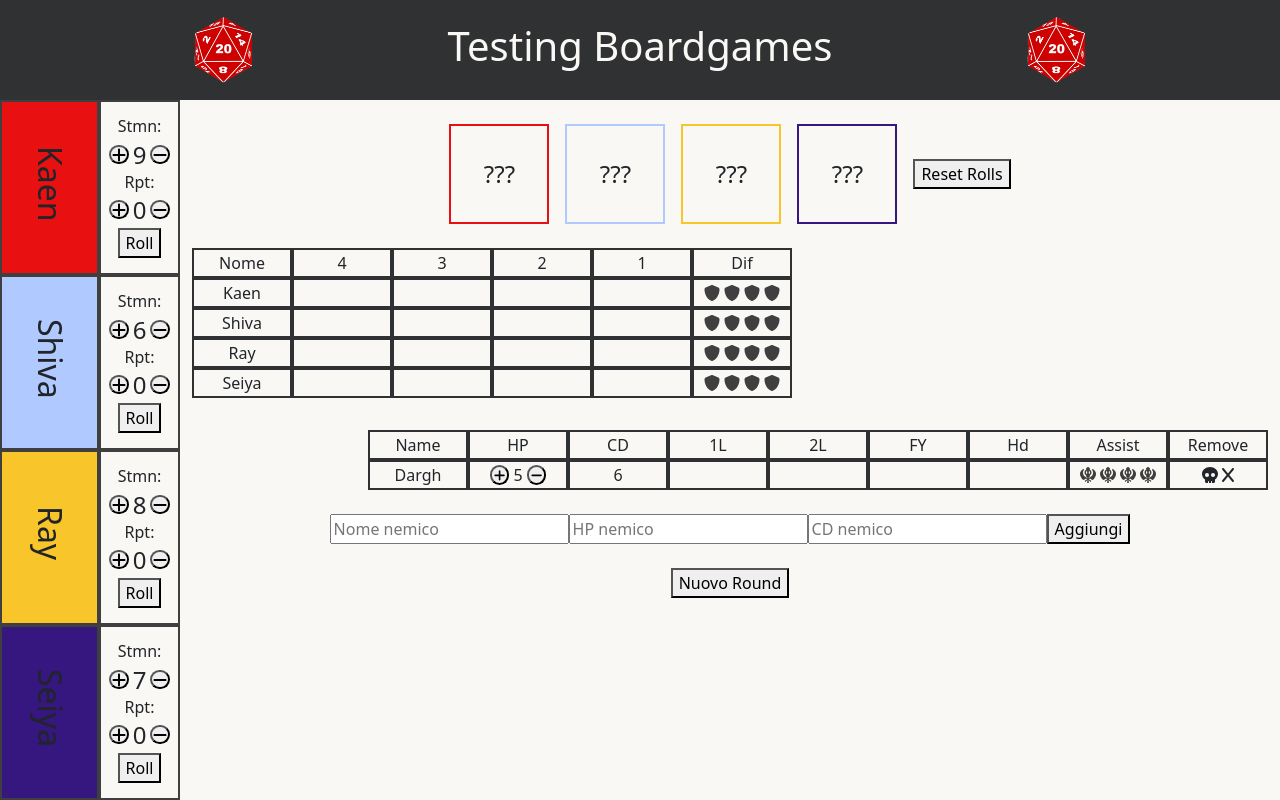
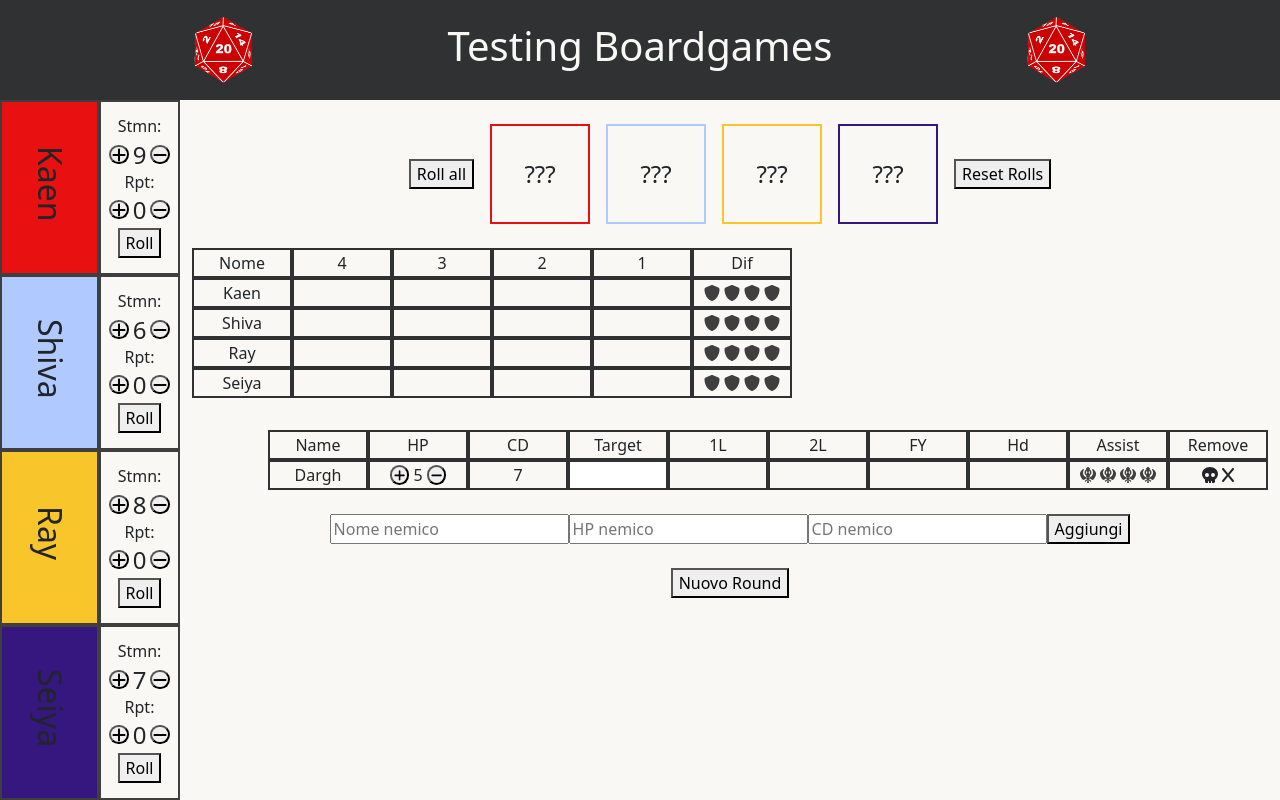
Before and after one commit to AndreaScaranari/testing-boardgames, a Vue app: page / in a window 1280 px wide. Built offline with nearby package versions, Linux system fonts and the light colour scheme.

Commit message:
roll all button added, target in e-grid added e keyup per aggiungere nemici

```diff
--- a/src/components/AppMain.vue
+++ b/src/components/AppMain.vue
@@ -69,8 +69,8 @@ export default {
         assists: [],
         activeSqr: [],
         activeSqrEnemy: [],
-        enemyGrid: ["Name", "HP", "CD", "1L", "2L", "FY", "Hd", "Assist", "Remove"],
-        enemies: [{ nome: "Dargh", hp: "5", cd: "6", id: "00000000" }],
+        enemyGrid: ["Name", "HP", "CD", "Target", "1L", "2L", "FY", "Hd", "Assist", "Remove"],
+        enemies: [{ nome: "Dargh", hp: "5", cd: "7", id: "00000000" }],
         newEnemyName: "",
         newEnemyHP: "",
         newEnemyCD: "",
@@ -176,6 +176,22 @@ export default {
         makeVisible() {
             this.isHidden = !this.isHidden;
         },
+        rollDice() {
+            this.heroes.forEach((hero) => {
+                let count = 0;
+                const interval = setInterval(() => {
+                    if (count === 0) hero.rollResult = "";
+                    if (count < 3) {
+                        hero.rollResult += "?";
+                        count++;
+                    } else {
+                        clearInterval(interval);
+                        hero.rollResult = Math.floor(Math.random() * 10) + 1;
+                        hero.rollResult = hero.rollResult.toString();
+                    }
+                }, 500)
+            });
+        },
         emptyRolls() {
             this.heroes.forEach((hero) => hero.rollResult = "???")
         }
@@ -259,12 +275,14 @@ export default {
                 <!-- risultato dadi -->
                 <div id="roll-area" :class="{ 'd-none': !isHidden }">
                     <div class="h-square">
+                        <!-- pulsante rolla tutti -->
+                        <button @click="rollDice()">Roll all</button>
                         <!-- riquadri -->
                         <h4 class="results" role="button" v-for="(hero, i) in heroes" @click="resetRoll(i)"
                             :style="{ borderColor: hero.color, borderStyle: 'solid', borderWidth: '2px' }">
                             {{ hero.rollResult }}
                         </h4>
-                        <!-- pulsante -->
+                        <!-- pulsante reset rolls -->
                         <button @click="emptyRolls()">Reset Rolls</button>
                     </div>
                 </div>
@@ -324,6 +342,10 @@ export default {
                             </div>
                             <!-- cd -->
                             <div class="td">{{ (e.cd) }}</div>
+                            <!-- target -->
+                            <div class="target">
+                                <input type="number" class="td">
+                            </div>
                             <!-- position -->
                             <div v-for="n in 4" class="td"
                                 :class="`tde${n}${e.id}`, { 'active': activeSqrEnemy.includes(`tde${n}${e.id}`) }"
@@ -357,7 +379,8 @@ export default {
                     </div>
                 </section>
                 <!-- add enemies -->
-                <section id="new-enemies" class="mt-4 d-flex justify-content-center" :class="{ 'd-none': !isHidden }">
+                <section id="new-enemies" class="mt-4 d-flex justify-content-center" :class="{ 'd-none': !isHidden }"
+                    @keyup.enter="addEnemy()">
                     <input type="text" placeholder="Nome nemico" v-model="newEnemyName">
                     <input type="number" placeholder="HP nemico" v-model="newEnemyHP">
                     <input type="number" placeholder="CD nemico" v-model="newEnemyCD">
@@ -388,7 +411,7 @@ export default {
 }
 
 #e-grid {
-    width: 900px;
+    width: 1000px;
     align-self: flex-end;
     flex-wrap: wrap;
 }
```
